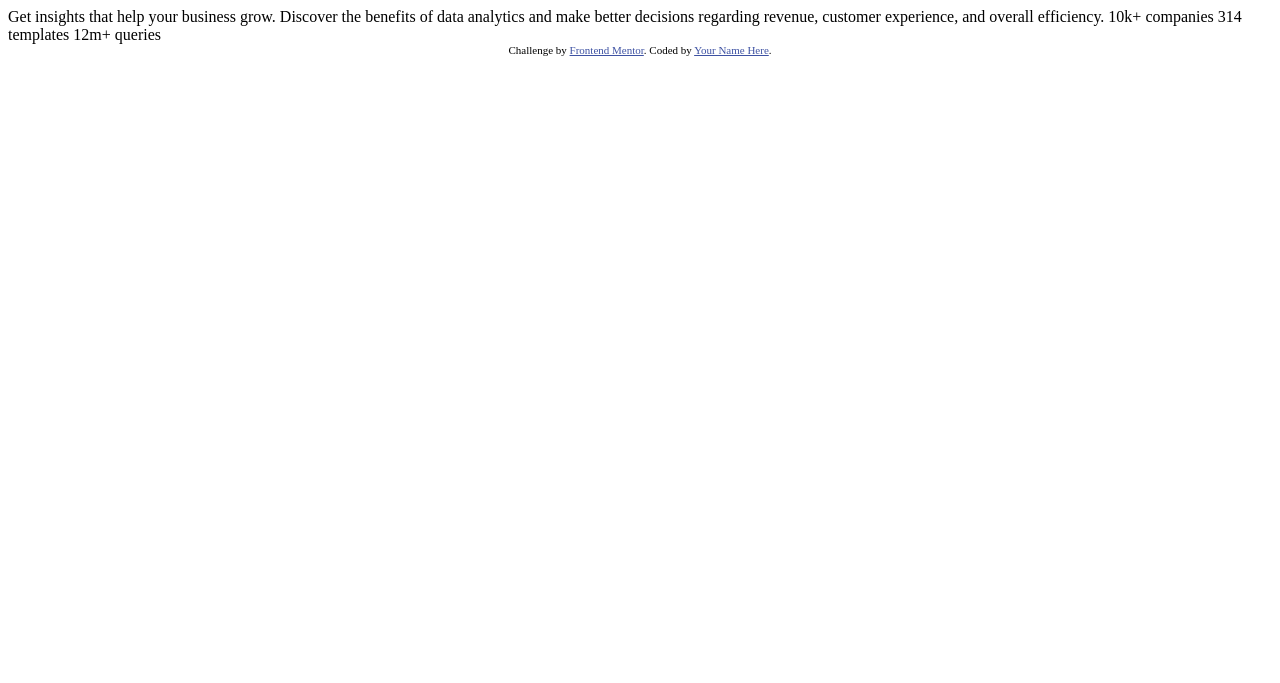
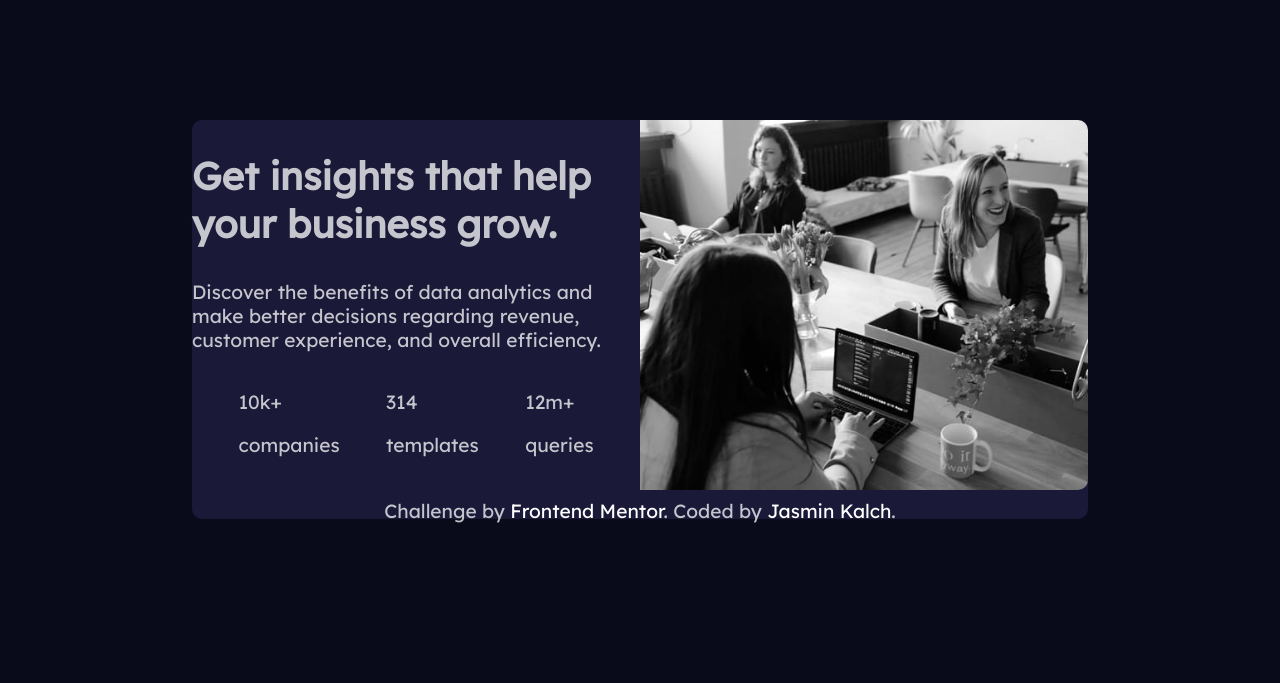
Before and after one commit to weirdpanda2021/stats-preview-card-component_frontendmentor, a plain HTML site: page index.html in a window 1280 px wide. Drawn offline with Linux system fonts and the light colour scheme.

Commit message:
Add files via upload

```diff
--- a/index.html
+++ b/index.html
@@ -6,28 +6,53 @@
 
   <link rel="icon" type="image/png" sizes="32x32" href="./images/favicon-32x32.png">
 
+  <link rel="stylesheet" href="styles.css">
+  <link rel="preconnect" href="https://fonts.gstatic.com">
+  <link href="https://fonts.googleapis.com/css2?family=Inter:wght@300&family=Lexend+Deca&display=swap" rel="stylesheet">
   <title>Frontend Mentor | Stats preview card component</title>
 
   <!-- Feel free to remove these styles or customise in your own stylesheet 👍 -->
-  <style>
+  <!-- <style>
     .attribution { font-size: 11px; text-align: center; }
     .attribution a { color: hsl(228, 45%, 44%); }
-  </style>
+  </style> -->
 </head>
 <body>
+  <main class="myMain">
 
-  Get insights that help your business grow.
+    <div class="imageContainer">
+      <img src="./images/image-header-desktop.jpg">
+      <div class="overlay"></div>
+    </div>
 
-  Discover the benefits of data analytics and make better decisions regarding revenue, customer
-  experience, and overall efficiency.
+    <section class="container2">
+      <h1 id="header">Get <span id="insights">insights</span> that help your business grow.</h1>
 
-  10k+ companies
-  314 templates
-  12m+ queries
+      <p id="mainParagraph">Discover the benefits of data analytics and make better decisions regarding revenue, customer
+      experience, and overall efficiency.</p>
 
-  <div class="attribution">
-    Challenge by <a href="https://www.frontendmentor.io?ref=challenge" target="_blank">Frontend Mentor</a>.
-    Coded by <a href="#">Your Name Here</a>.
-  </div>
+      <div class="boxes">
+        <div class="box1" id="first">
+          <p class="statsHeader">10k+</p>
+          <p class="statsTerm">companies</p>
+        </div>
+        <div class="box1" id="second">
+          <p class="statsHeader">314</p>
+          <p class="statsTerm">templates</p>
+        </div>
+        <div class="box1" id="third">
+          <p class="statsHeader">12m+</p>
+          <p class="statsTerm">queries</p>
+        </div>
+      </div>
+    </section>
+
+    <div class="attribution">
+      Challenge by <a href="https://www.frontendmentor.io?ref=challenge" target="_blank">Frontend Mentor</a>.
+      Coded by <a href="#">Jasmin Kalch</a>.
+    </div>
+  </main>
+
+
 </body>
 </html>
--- /dev/null
+++ b/styles.css
@@ -0,0 +1,71 @@
+body {
+    background-color: hsl(233, 47%, 7%);
+    color: hsla(0, 0%, 100%, 0.75);
+    font-family: "Lexend Deca", sans-serif;
+    margin: 15vh auto;
+    width: 70vw;
+    height: 70vh;
+    font-size: 1.5vw;
+}
+.myMain {
+    background-color: hsl(244, 38%, 16%);
+    border-color: hsl(244, 38%, 16%);
+    border-radius: 10px;
+}
+
+@media screen and (min-width:375px) {
+    .myMain {
+        max-width: 70vw;
+        max-height: 70vh;
+        display: grid;
+        grid-template-columns: 50% 50%;
+        grid-template-rows: 95% 5%;
+    }
+    .imageContainer, img, .overlay {
+        max-width: 100%;
+        height: auto;
+        border-top-right-radius: 10px;
+        border-bottom-right-radius: 10px;
+        grid-area: 1/2/2/3
+
+    }
+    .container2 {
+        max-width: 35vw;
+        height: auto;
+        grid-area: 1/1/2/2;
+    }
+    .attribution {
+        align-content: stretch;
+        justify-self: center;
+        grid-area: 2/1/3/span 2;
+    }
+}
+
+@media screen and (max-width:375px) {
+    .myMain {
+        display: grid;
+    }
+}
+.attribution a {
+    /* background-color: hsl(244, 38%, 8%); */
+    text-decoration: none;
+    color: hsl(0, 0%, 100%);
+    padding-bottom: 0.5vh;
+}
+#header {
+    font-size: 3vw;
+}
+
+.boxes {
+    display: flex;
+    justify-content: space-evenly;
+}
+img {
+    z-index: 1;
+}
+
+.overlay {
+    background-color: hsla(277, 64%, 61%, 0.541);
+    z-index: 2;
+    opacity: 0.5;
+}
```
